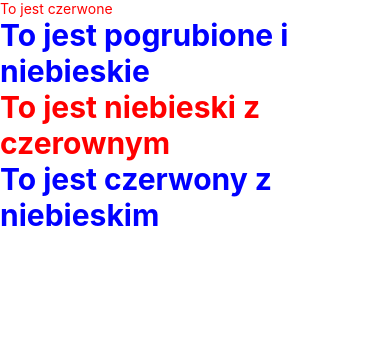
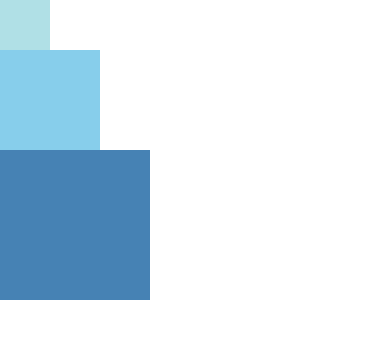
Before and after one commit to MarcinDrossel/marcinapp, a React Native app: screen / in a window 390 px wide. Shown: the top 338 px of the page. Built offline with nearby package versions, Linux system fonts and the light colour scheme.

Commit message:
Wymiary Fix

```diff
--- a/App.js
+++ b/App.js
@@ -1,26 +1,14 @@
 import React, { Component } from 'react';
 import { AppRegistry, StyleSheet, Text, View, } from 'react-native';
 
-export default class LotsOfStyles extends Component {
+export default class FixedDimensionBasic extends Component {
   render() {
     return (
       <View>
-        <Text style={Styles.red}>To jest czerwone</Text>
-        <Text style={Styles.bigblue}>To jest pogrubione i niebieskie</Text>
-        <Text style={[Styles.bigblue, Styles.red]}>To jest niebieski z czerownym</Text>
-        <Text style={[Styles.red, Styles.bigblue]}>To jest czerwony z niebieskim</Text>
+        <View style={{width: 50, height: 50, backgroundColor: 'powderblue'}} />
+        <View style={{width: 100, height: 100, backgroundColor: 'skyblue'}} />
+        <View style={{width: 150, height: 150, backgroundColor: 'steelblue'}} />
       </View>
-    );
+    )
   }
 }
-
-const Styles = StyleSheet.create({
-  bigblue: {
-    color: 'blue',
-    fontWeight: 'bold',
-    fontSize: 30,
-  },
-  red: {
-    color: 'red',
-  },
-});
```
